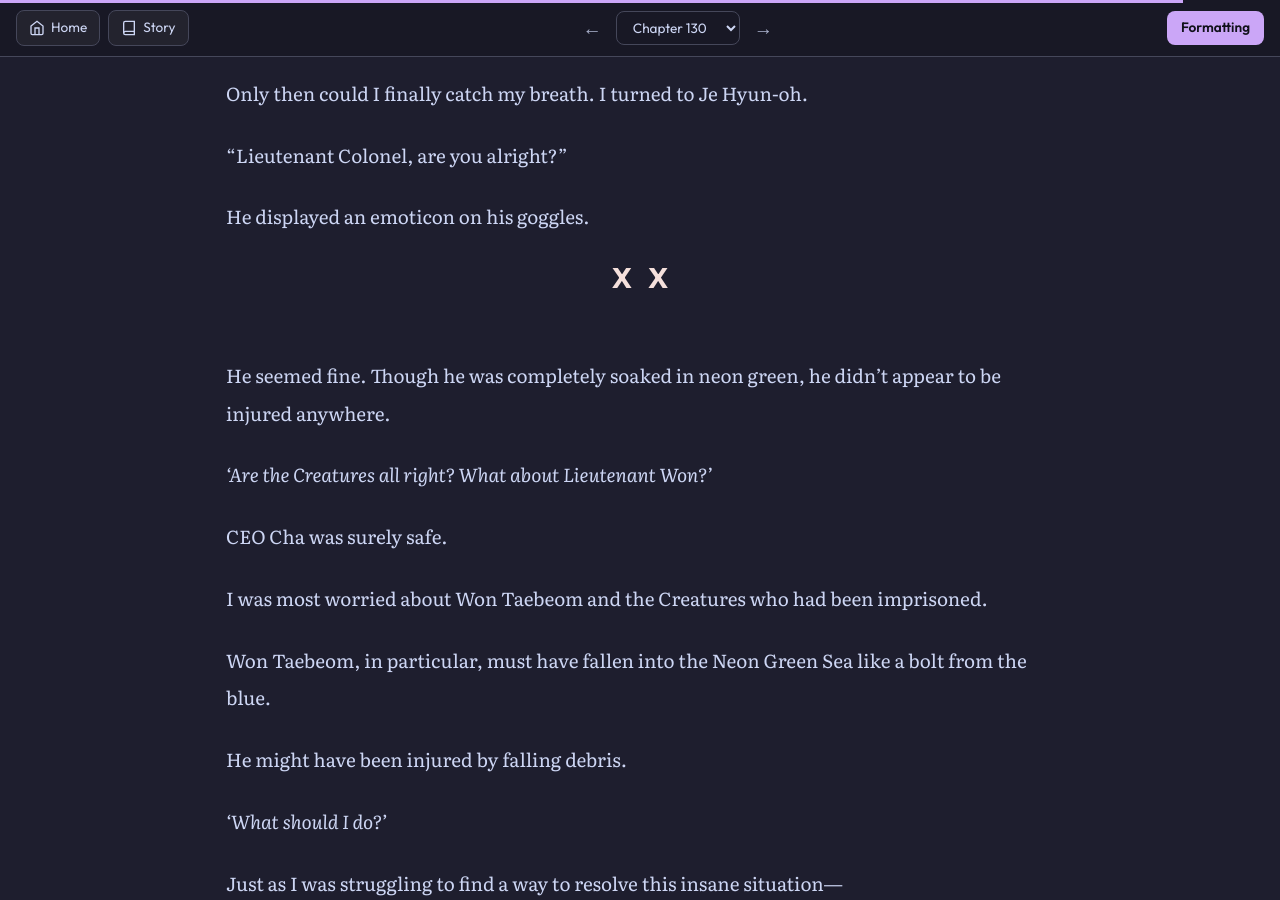
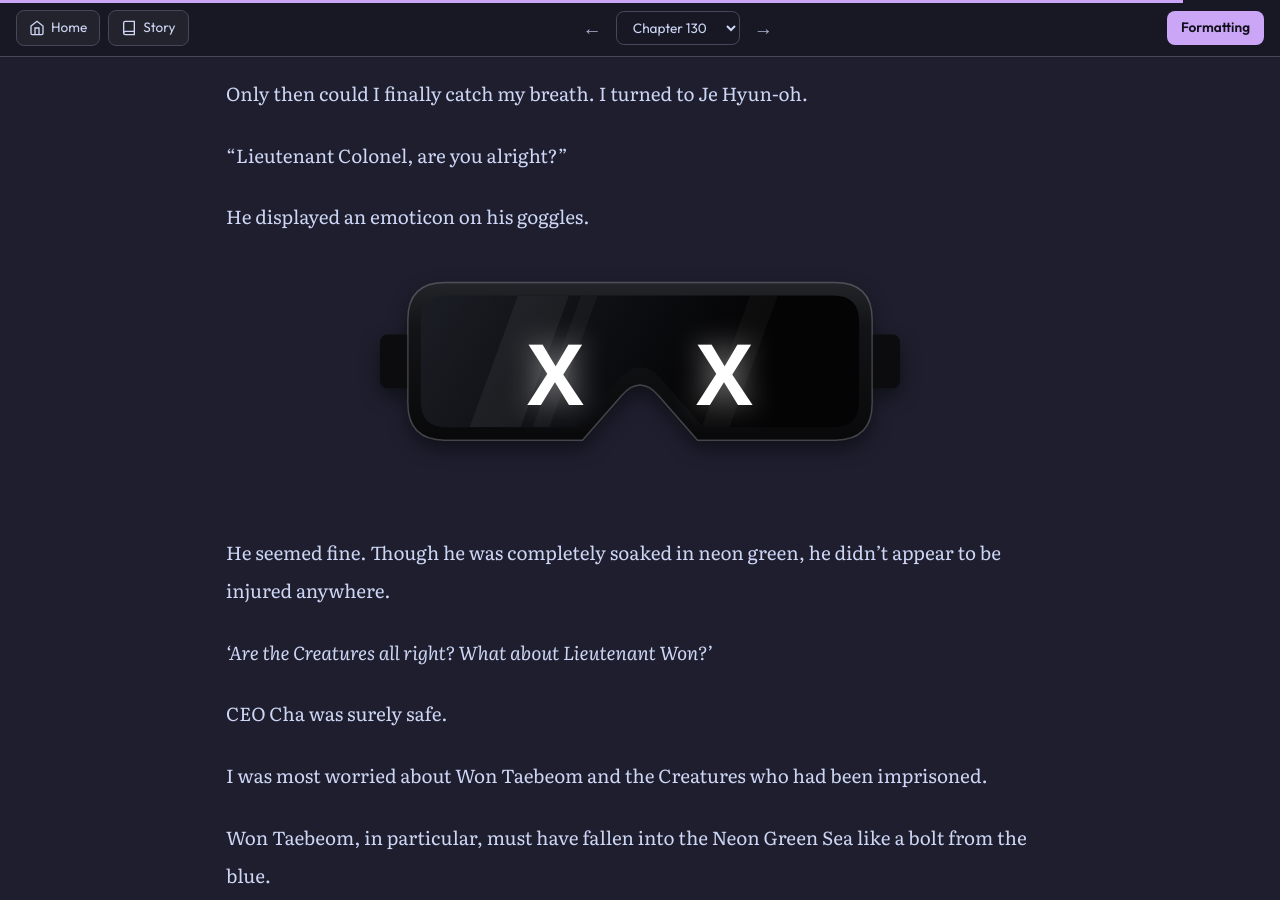
Before and after one commit to soleumn/soleumn.github.io, a Jekyll site: the page built from _chapters/eoshinki/ch130.md, in a window 1280 px wide and 900 px high, scrolled down 12109 px. Built offline with Jekyll 4.4.1, drawn with Linux system fonts in a browser that asks for light colours; comment, search, counter and statistics services are not loaded.

Commit message:
Update ch130.md

```diff
--- a/_chapters/eoshinki/ch130.md
+++ b/_chapters/eoshinki/ch130.md
@@ -373,7 +373,9 @@ Only then could I finally catch my breath. I turned to Je Hyun-oh.
 
 He displayed an emoticon on his goggles.
 
-## **<center>X &nbsp; X</center>**
+
+<div class="goggles caret" style="--gg-size:25cqw"><span>X</span><span>X</span></div>
+
 
 <br>He seemed fine. Though he was completely soaked in neon green, he didn't appear to be injured anywhere.
 
```
